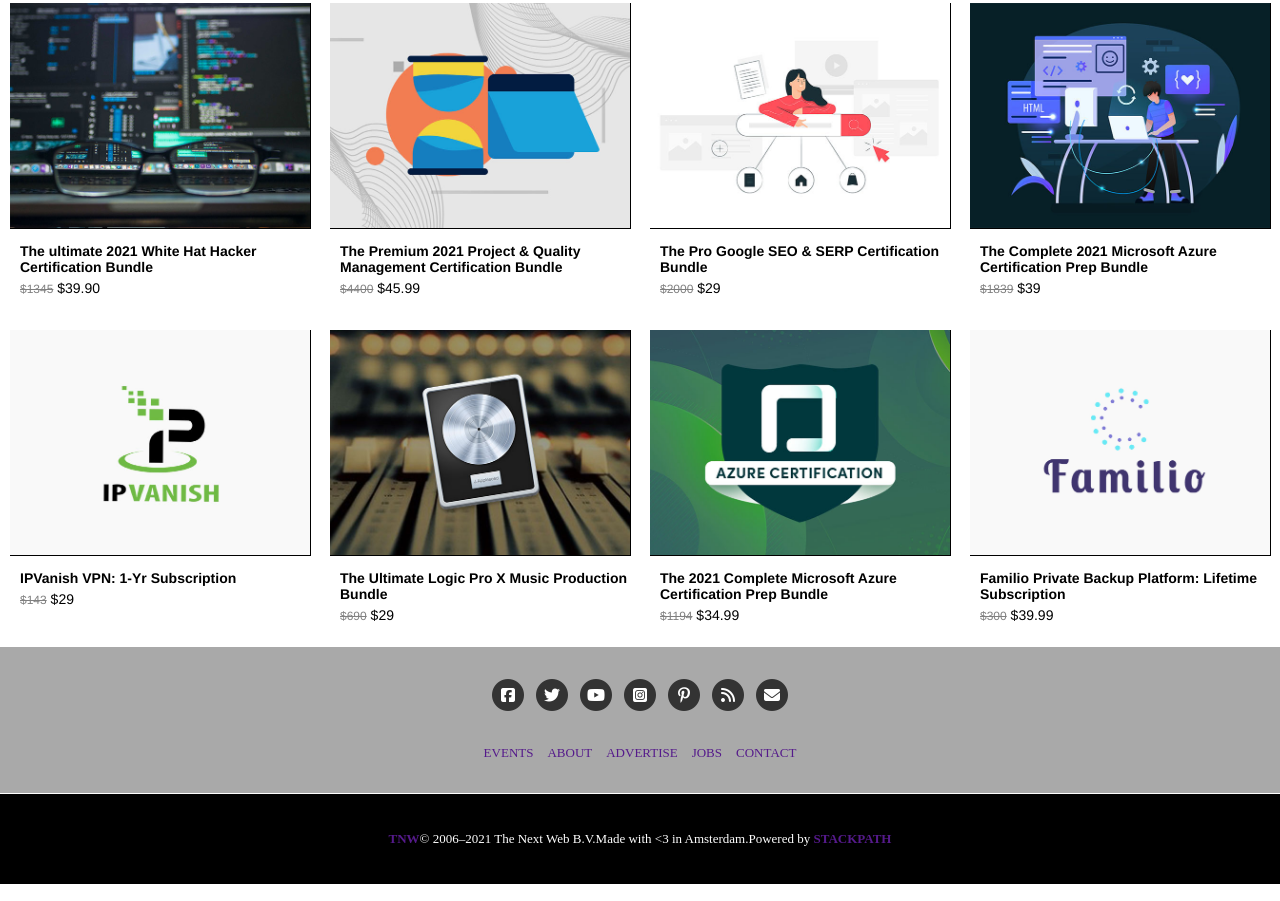
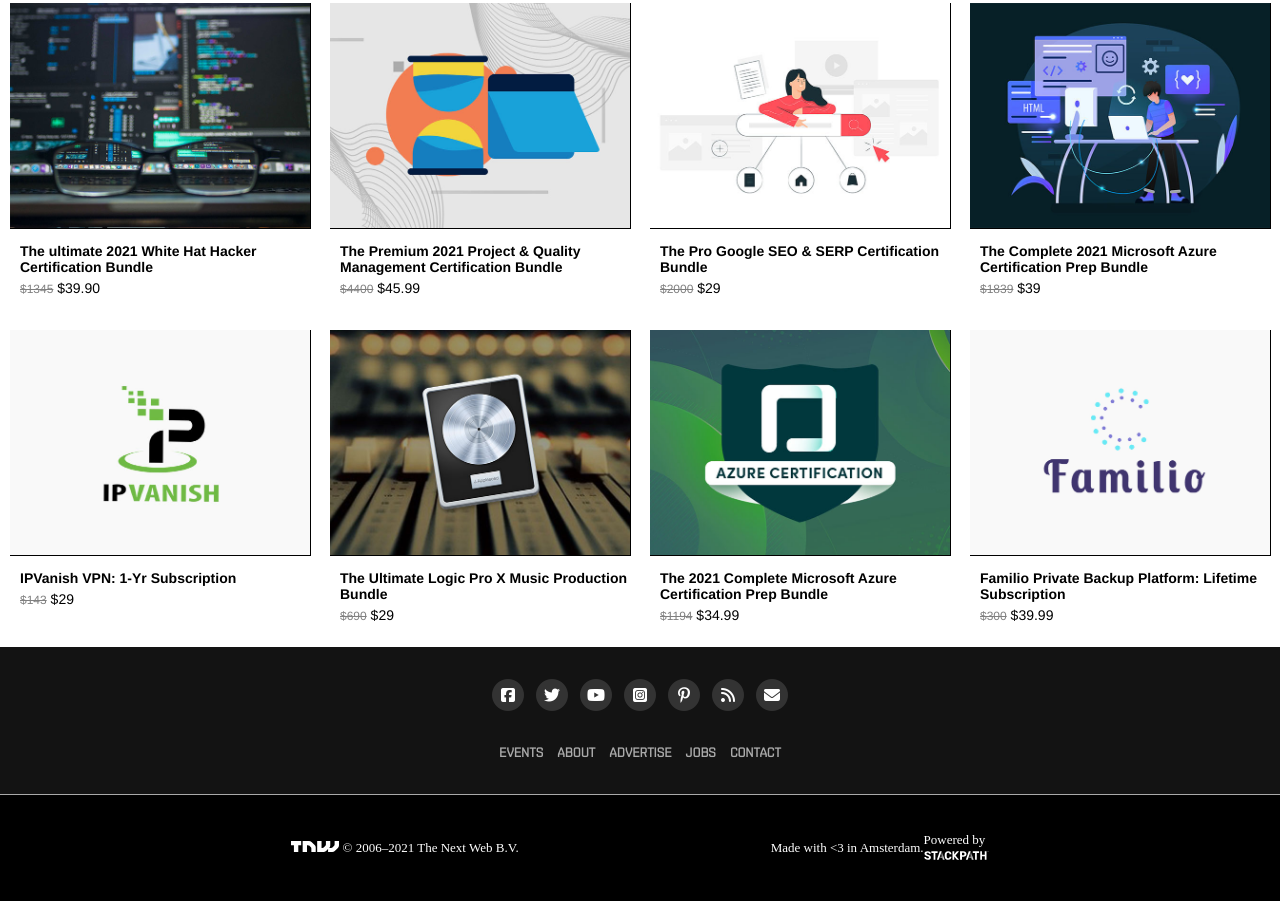
Before and after one commit to kiranitor123/PERMA_Clone, a website: page index.html in a window 1280 px wide. Shown: the part 6067-6968 px from the top of the page. Drawn offline with Linux system fonts and the light colour scheme.

Commit message:
Style and align the latest deals and footer

```diff
--- a/index.html
+++ b/index.html
@@ -564,7 +564,7 @@
           <i class="fas fa-envelope fa-stack-1x fa-inverse"></i>
         </span>
       </div>
-      <div>
+      <div class="footer-links">
         <a href="">EVENTS</a>
         <a href="">ABOUT</a>
         <a href="">ADVERTISE</a>
@@ -574,18 +574,15 @@
     </div>
     <div class="footer-content">
       <div>
-        <p><a href=""><strong>TNW</strong></a>© 2006–2021 The Next Web B.V.</p>
+        <p><a href=""><img class="footer-logo" src="./tnw.svg" alt=""> </a>© 2006–2021 The Next Web B.V.</p>
       </div>
       <div>
         <p>Made with <3 in Amsterdam.</p>
       </div>
       <div>
-        <p>Powered by <a href=""><strong>STACKPATH</strong></a></p>
-
+        <p class="stackpath-p">Powered by <a href=""><img class="stackpath" src="./stackpath.svg" alt=""></a></p>
       </div>
-
     </div>
   </footer>
 </body>
-
 </html>
--- a/main.css
+++ b/main.css
@@ -159,7 +159,7 @@
 .social-icons {
   display: flex;
   flex-direction: column;
-  background-color: darkgray;
+  background-color: #131313;
 }
 
 .social-icons div:nth-of-type(1) {
@@ -179,10 +179,16 @@
   padding: 0 5px;
 }
 
+.footer-links a {
+  font-family: "shentox";
+  color: #AAA;
+  font-weight: bold;
+}
+
 .footer-content {
   background-color: #000;
   color: #fff;
-  border-top: 1px solid #fff;
+  border-top: 1px solid darkgray;
   display: flex;
   flex-direction: column;
   align-items: center;
@@ -191,10 +197,15 @@
 
 .footer-content>div>p {
   margin: 5px 0;
+  text-align: center;
 }
 
 .footer-content>div>a {
   color: #fff;
+}
+
+.footer-logo {
+  width: 10%;
 }
 
 .topic-cards {
@@ -521,6 +532,10 @@
   .lf-card:last-child {
     display: none;
   }
+
+  .footer-content>div>p {
+    text-align: unset;
+  }
 }
 
 @media only screen and (min-width: 1024px) {
```
Also changed, not shown: stackpath.svg (added).
